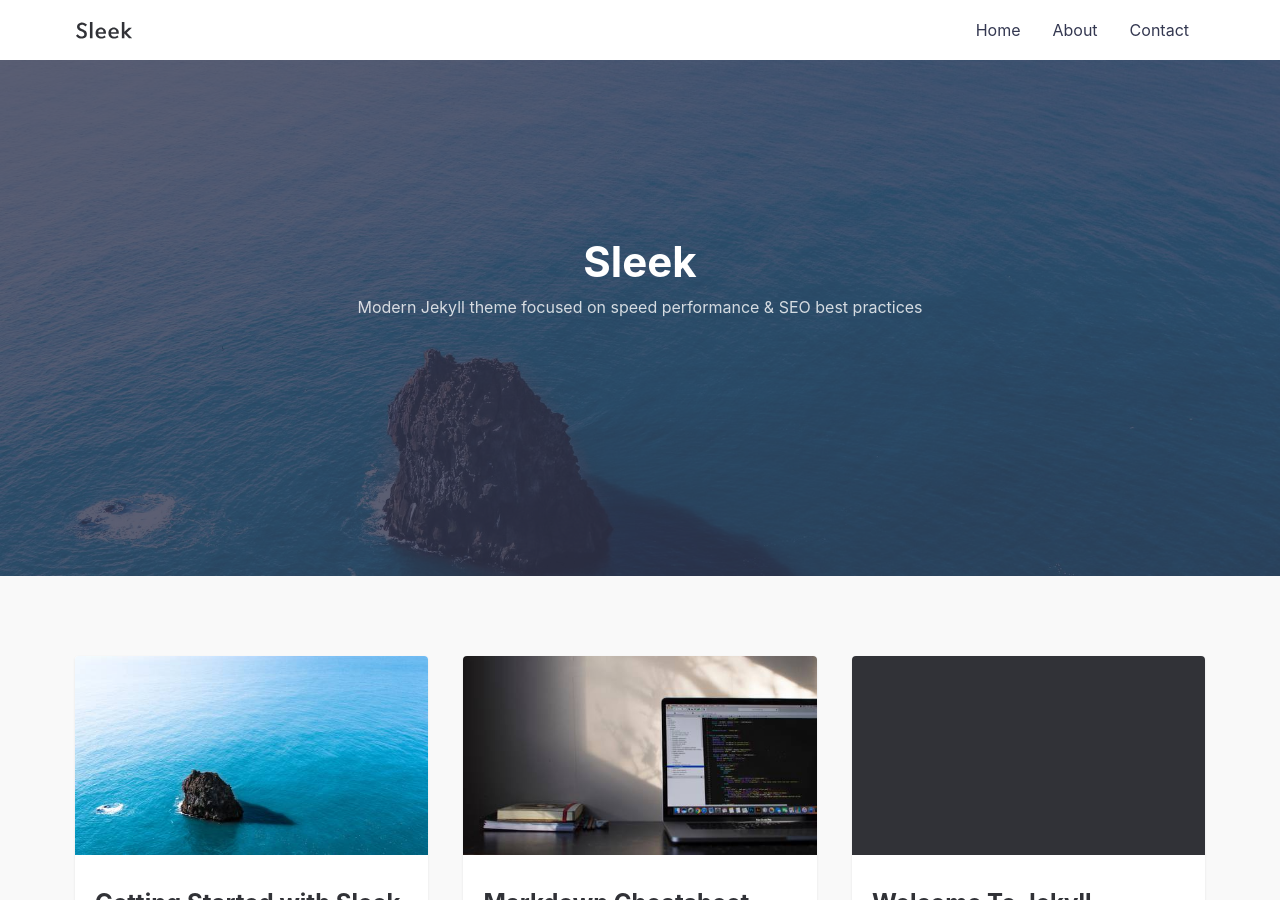
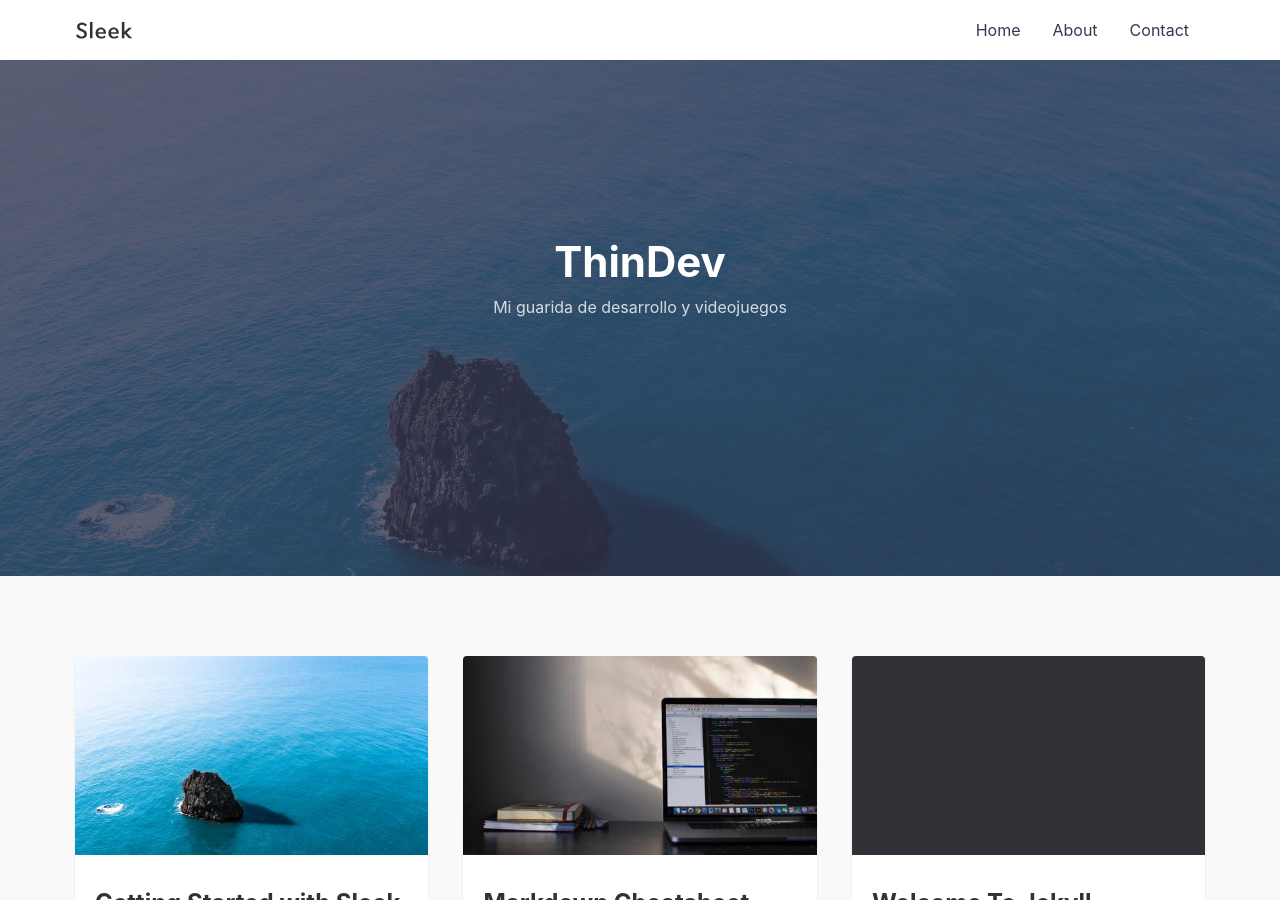
Before and after one commit to JuandeLS3/jotadevs.github.io, a Jekyll site: the page built from index.md, in a window 1280 px wide and 900 px high. Built offline with Jekyll 4.4.1, drawn with Linux system fonts in a browser that asks for light colours.

Commit message:
#2 Design

```diff
--- a/_layouts/default.html
+++ b/_layouts/default.html
@@ -20,8 +20,8 @@ layout: compress
 
     <div class="hero lazyload" data-bg="{{site.url}}/assets/img/posts/sleek_lg.jpg">
       <div class="hero__wrap">
-        <h1 class="hero__title">Sleek</h1>
-        <p class="hero__meta">Modern Jekyll theme focused on speed performance & SEO best practices</p>
+        <h1 class="hero__title">ThinDev</h1>
+        <p class="hero__meta">Mi guarida de desarrollo y videojuegos</p>
       </div>
     </div>
 
```
